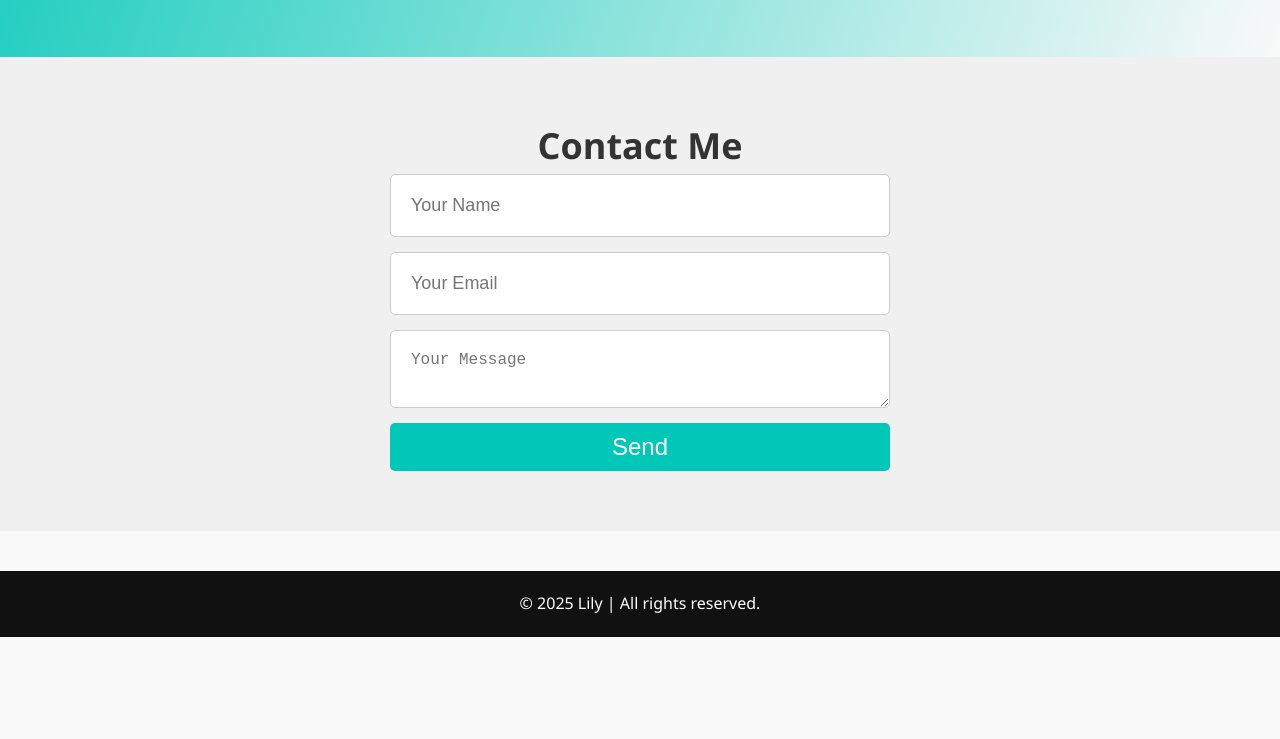
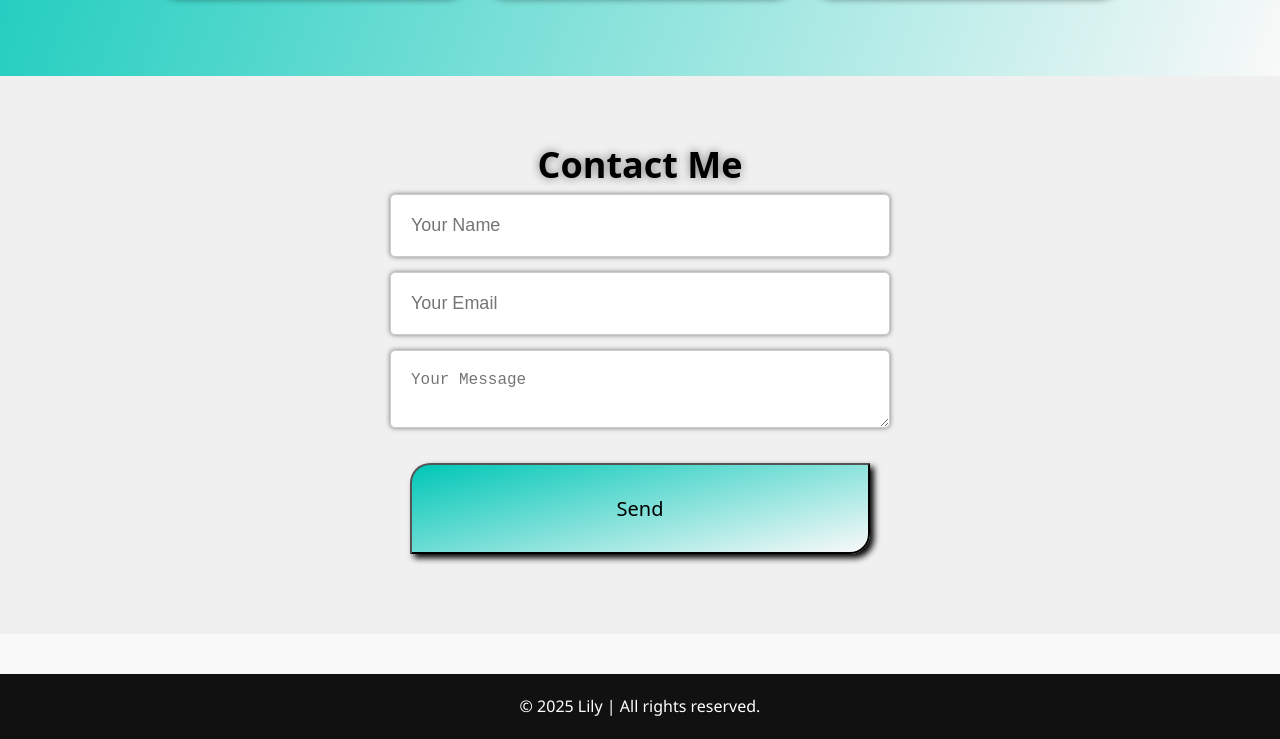
Before and after one commit to codewithlily/codewithlily, a plain HTML site: page index.html in a window 1280 px wide. Shown: the part 1969-2708 px from the top of the page. Before the commit the page ends 2606 px from the top, so only its background shows below. Drawn offline with Linux system fonts and the light colour scheme; a web font is replaced by a local one.

Commit message:
Update: Fixed contact form and update contact section styles

```diff
--- a/index.html
+++ b/index.html
@@ -164,9 +164,9 @@
     <section id="contact" class="contact">
       <h2>Contact Me</h2>
       <form action="https://formspree.io/f/xrbqvapk" method="POST">
-        <input type="text" placeholder="Your Name" required />
-        <input type="email" placeholder="Your Email" required />
-        <textarea placeholder="Your Message" required></textarea>
+        <input type="text" name="name" placeholder="Your Name" required />
+        <input type="email" name="email" placeholder="Your Email" required />
+        <textarea name="message" placeholder="Your Message" required></textarea>
         <button type="submit">Send</button>
       </form>
     </section>
--- a/style.css
+++ b/style.css
@@ -333,6 +333,12 @@ header {
 .projects h2 {
   text-align: center;
   margin-bottom: 30px;
+  font-size: 36px;
+  font-weight: bold;
+  color: black;
+  text-shadow: 2px 2px 4px rgba(0, 0, 0, 0.7);
+  font-family: "Tagesschrift", system-ui;
+  font-style: normal;
 }
 
 .project-grid {
@@ -371,6 +377,12 @@ header {
   background: #f0f0f0;
   text-align: center;
   font-size: x-large;
+  font-weight: bold;
+  color: black;
+  font-family: "Tagesschrift", system-ui;
+  font-weight: 400;
+  font-style: normal;
+  text-shadow: 0 0 10px rgba(0, 0, 0, 0.5);
 }
 
 .contact form {
@@ -387,21 +399,37 @@ header {
   font-size: large;
   border: 1px solid #ccc;
   border-radius: 5px;
+  box-shadow: 0 0 5px rgba(0, 0, 0, 0.5);
 }
 
 .contact button {
-  background: #00c7b7;
-  color: white;
-  border: none;
-  padding: 10px;
-  cursor: pointer;
-  border-radius: 5px;
-  transition: background 0.3s;
-  font-size: x-large;
+  text-decoration: none;
+  background: linear-gradient(166deg, #00c7b7, #f9f9f9);
+  box-shadow: 4px 4px 6px black;
+  border-bottom-right-radius: 1em;
+  border-top-left-radius: 1em;
+  margin: 1em;
+  padding: 1.5em;
+  color: black;
+  font-family: "Tagesschrift", system-ui;
+  font-weight:500;
+  font-style: normal;
+  animation: popscale 4s ease 1s infinite alternate both;
+  transition: all 0.3s ease;
+  font-size: 20px;
 }
 
 .contact button:hover {
-  background: #009a8a;
+  background: linear-gradient(346deg, #00c7b7, #f9f9f9);
+  letter-spacing: 5px;
+}
+
+.contact button:active {
+  transform: rotate("5deg");
+  -webkit-transform: rotate(5deg);
+  transition: all 0.3s ease;
+  letter-spacing: 2px;
+  animation: 0;
 }
 
 footer {
```
